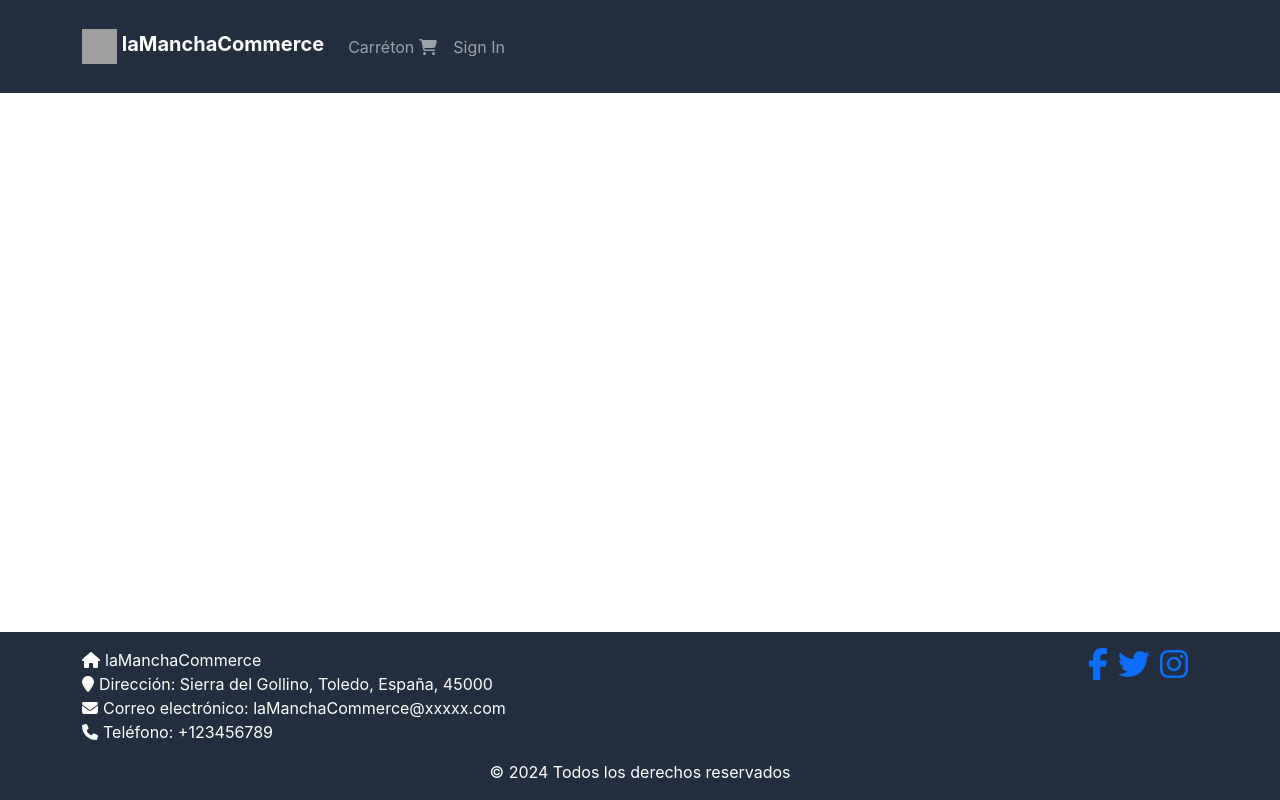
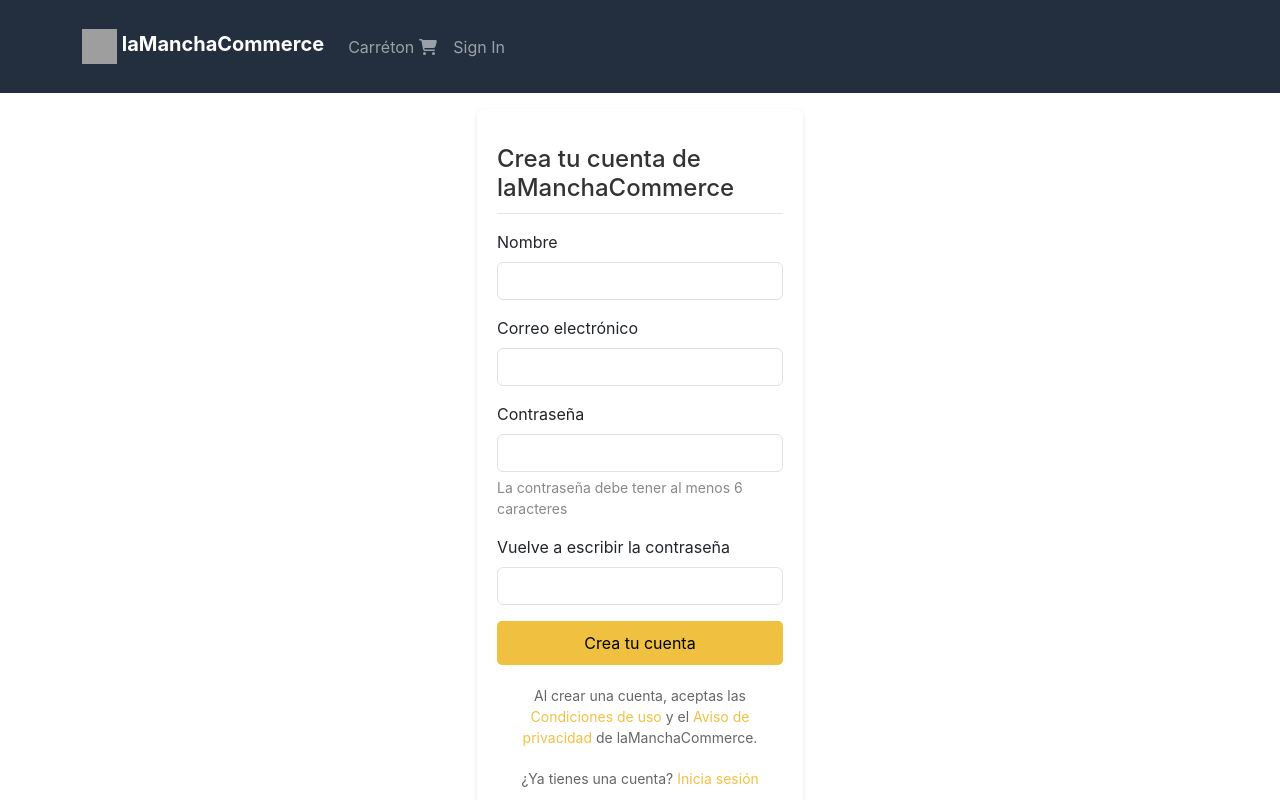
Before and after one commit to AlfredoDeCarglass/eCommerceTfg, a React (Create React App) app in the folder frontend/: page /signup in a window 1280 px wide. Shown: the top 800 px of the page. Built offline with nearby package versions, Linux system fonts and the light colour scheme; grey boxes are pictures that could not be loaded.

Commit message:
feat: add register screens

```diff
--- a/frontend/src/App.js
+++ b/frontend/src/App.js
@@ -27,6 +27,7 @@
 import { ToastContainer } from 'react-toastify';
 import 'react-toastify/dist/ReactToastify.css';
 import ShippingAddressScreen from './screens/ShippingAddressScreen';
+import SignupScreen from './screens/SignupScreen';
 
 function App() {
   const { state, dispatch: ctxDispatch } = useContext(Store);
@@ -100,6 +101,7 @@
               <Route path="/" element={<HomeScreen />} />
               <Route path="/cart" element={<CartScreen />} />
               <Route path="/signin" element={<SigninScreen />} />
+              <Route path="/signup" element={<SignupScreen />} />
               <Route
                 path="/shipping"
                 element={<ShippingAddressScreen />}
--- a/frontend/src/index.css
+++ b/frontend/src/index.css
@@ -193,3 +193,9 @@
   border-bottom: 1px solid #e6e6e6;
   padding-bottom: 10px;
 }
+
+small {
+  display: block;
+  margin-top: 5px;
+  color: #888;
+}
--- /dev/null
+++ b/frontend/src/screens/SignupScreen.js
@@ -0,0 +1,110 @@
+import Container from 'react-bootstrap/Container';
+import Form from 'react-bootstrap/Form';
+import Button from 'react-bootstrap/Button';
+import { Helmet } from 'react-helmet-async';
+import Axios from 'axios';
+import { useContext, useEffect, useState } from 'react';
+import { Store } from '../Store';
+import { Link, useLocation, useNavigate } from 'react-router-dom';
+import { toast } from 'react-toastify';
+import { getError } from '../utils';
+
+export default function SignupScreen() {
+  const { search } = useLocation();
+  const navigate = useNavigate();
+  const redirectInUrl = new URLSearchParams(search).get('redirect');
+  const redirect = redirectInUrl ? redirectInUrl : '/';
+
+  const [name, setName] = useState('');
+  const [email, setEmail] = useState('');
+  const [password, setPassword] = useState('');
+  const [confirmPassword, setConfirmPassword] = useState('');
+
+  const { state, dispatch: ctxDispatch } = useContext(Store);
+  const { userInfo } = state;
+
+  const submitHandler = async (e) => {
+    e.preventDefault();
+    console.log(password);
+    console.log(confirmPassword);
+
+    if (password !== confirmPassword) {
+      toast.error('Passwords do not match');
+      return;
+    }
+    try {
+      const { data } = await Axios.post('/api/users/signup', {
+        name,
+        email,
+        password,
+      });
+      ctxDispatch({ type: 'USER_SIGNIN', payload: data });
+      localStorage.setItem('userInfo', JSON.stringify(data));
+      navigate(redirect || '/');
+    } catch (err) {
+      toast.error(getError(err));
+    }
+  };
+
+  useEffect(() => {
+    if (userInfo) {
+      navigate(redirect);
+    }
+  }, [navigate, redirect, userInfo]);
+
+  return (
+    <Container className="small-container">
+      <Helmet>
+        <title>Iniciar Sesión</title>
+      </Helmet>
+
+      <Form className="login-form" onSubmit={submitHandler}>
+        <h1 className="my-3">Crea tu cuenta de laManchaCommerce</h1>
+        <Form.Group className="mb-3" controlId="name">
+          <Form.Label>Nombre</Form.Label>
+          <Form.Control required onChange={(e) => setName(e.target.value)} />
+        </Form.Group>
+        <Form.Group className="mb-3" controlId="email">
+          <Form.Label>Correo electrónico</Form.Label>
+          <Form.Control
+            type="email"
+            required
+            onChange={(e) => setEmail(e.target.value)}
+          />
+        </Form.Group>
+
+        <Form.Group className="mb-3" controlId="password">
+          <Form.Label>Contraseña</Form.Label>
+          <Form.Control
+            type="password"
+            required
+            onChange={(e) => setPassword(e.target.value)}
+          />
+          <small>La contraseña debe tener al menos 6 caracteres</small>
+        </Form.Group>
+        <Form.Group className="mb-3" controlId="confirmPassword">
+          <Form.Label>Vuelve a escribir la contraseña</Form.Label>
+          <Form.Control
+            type="password"
+            required
+            onChange={(e) => setConfirmPassword(e.target.value)}
+          />
+        </Form.Group>
+        <div className="mb-3">
+          <Button className="button" type="submit">
+            Crea tu cuenta
+          </Button>
+        </div>
+        <div className="mb-3 bottom-text">
+          Al crear una cuenta, aceptas las <a href="#">Condiciones de uso</a> y
+          el <a href="#">Aviso de privacidad</a> de laManchaCommerce.
+        </div>
+
+        <div className="mb-3 bottom-text">
+          ¿Ya tienes una cuenta?{' '}
+          <Link to={`/signin?redirect=${redirect}`}>Inicia sesión</Link>
+        </div>
+      </Form>
+    </Container>
+  );
+}
```
Also changed, not shown: 1 other file (tests, documents, lock files or other folders).
